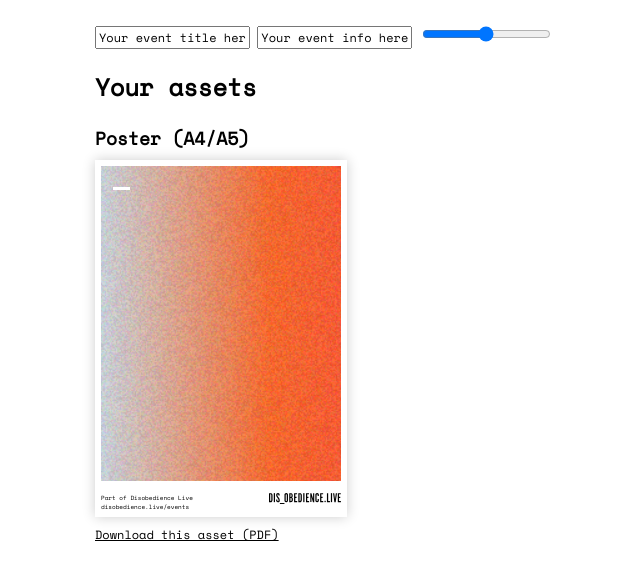
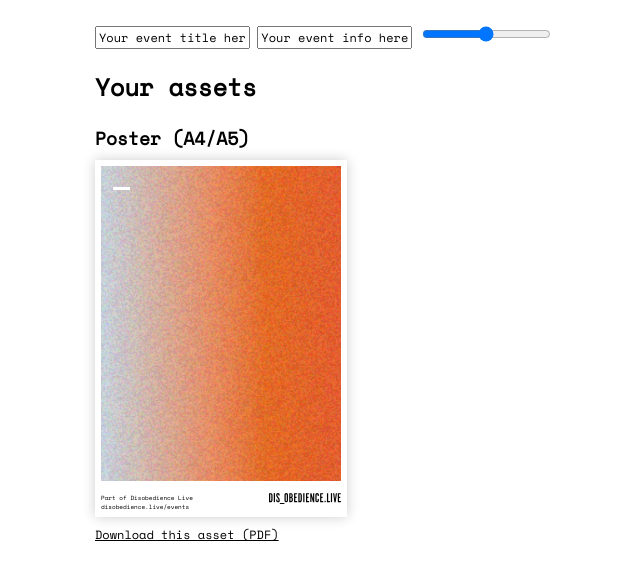
Before and after one commit to richardolsson/editor.disobedience.live, a Flask app: page / in a window 1280 px wide. Shown: the part 83-663 px from the top of the page, without its empty margins (45-685 px from the left). Run offline with Flask 2, Linux system fonts and the light colour scheme; style sheets or scripts are compiled from the project's sources; some libraries are stand-ins or nearby versions.

Commit message:
Fix wkhtmlto* rendering quirks
* Use gradient image to avoid banding
* Add UTF-8 charset to properly render unicode characters

```diff
--- a/app/templates/asset.html
+++ b/app/templates/asset.html
@@ -2,6 +2,7 @@
 <html>
     <head>
         <link href="https://fonts.googleapis.com/css?family=Space+Mono" rel="stylesheet">
+        <meta charset="UTF-8">
         <style>
             body, html {
                 width: 100%;
--- a/src/scss/_assets.scss
+++ b/src/scss/_assets.scss
@@ -1,6 +1,7 @@
 .asset {
     width: 100%;
     height: 100%;
+
     .gradient-container {
         position: relative;
         overflow: hidden;
@@ -23,28 +24,8 @@
             bottom: 0;
             right: 0;
 
-            background: linear-gradient(
-                90deg,
-                $c-grad00 0%,
-                $c-grad01 7%,
-                $c-grad02 14%,
-                $c-grad03 20%,
-                //$c-grad04 27%,
-                $c-grad05 35%,
-                $c-grad06 40%,
-                $c-grad07 47%,
-                $c-grad08 54%,
-                $c-grad09 59%,
-                $c-grad10 61%,
-                $c-grad00 65%,
-                $c-grad01 72%,
-                $c-grad02 79%,
-                $c-grad03 85%,
-                //$c-grad04 92%,
-                $c-grad05 100%
-            );
-
-            background-position: attr(data-grad em) 0;
+            background-image: url(/static/images/gradient.png);
+            background-size: 100% 10px;
         }
 
         &:after {
```
Also changed, not shown: app/static/images/gradient.png (added).
